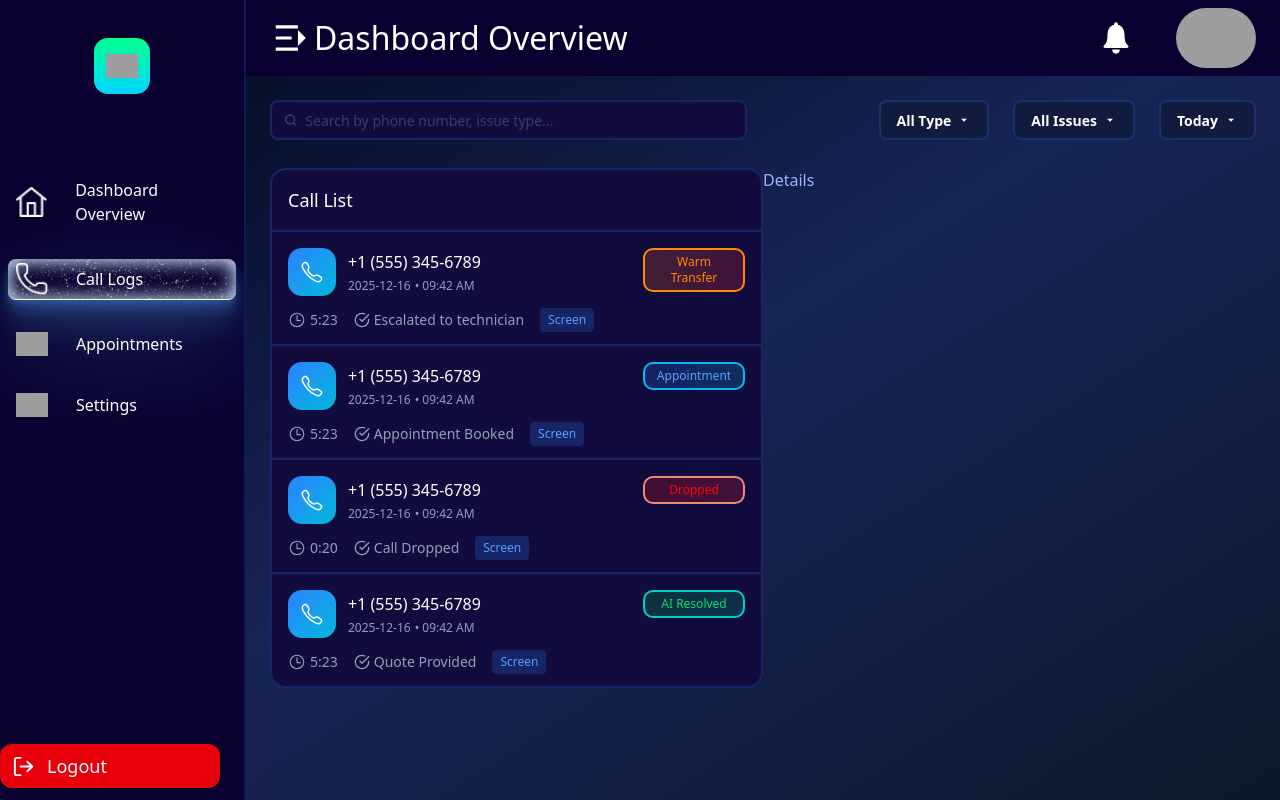
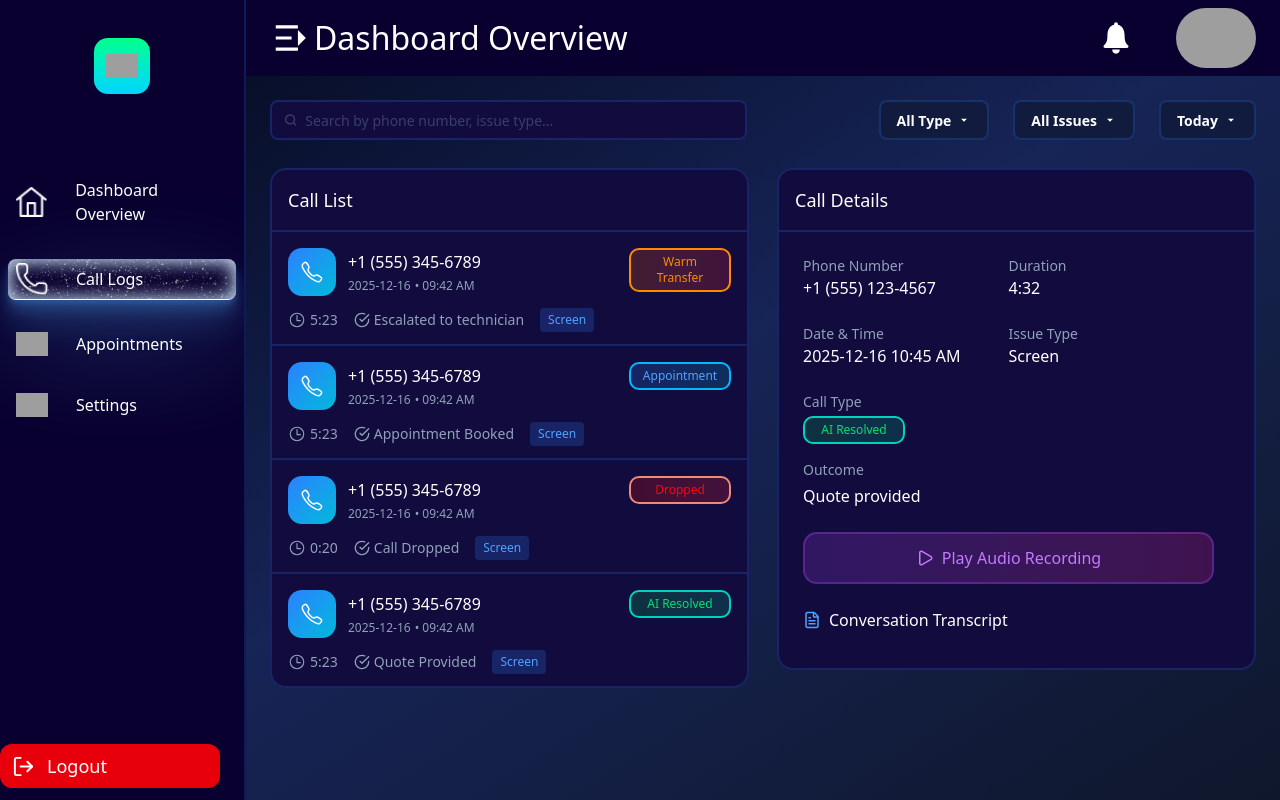
Before and after one commit to Sabbir-75/Dashboard, a React (Vite) app: page /phone in a window 1280 px wide. Built offline with nearby package versions, Linux system fonts and the light colour scheme; grey boxes are pictures that could not be loaded.

Commit message:
Call details page implemt complete and user interface polishing complete 90%

```diff
--- a/src/Pages/Call/Call.jsx
+++ b/src/Pages/Call/Call.jsx
@@ -1,6 +1,6 @@
 import React from 'react';
 import Filter from '../../Components/Filter/Filter';
-import { Outlet } from 'react-router';
+import { Outlet, useNavigate } from 'react-router';
 import CallContainer from '../../Components/Container/CallContainer/CallContainer';
 import { IoCallOutline } from "react-icons/io5";
 import { FiCheckCircle } from "react-icons/fi";
@@ -59,6 +59,7 @@ export const callListData = [
 
 
 const Call = () => {
+    const navigate = useNavigate()
 
     const colorset = (item) => {
         if (item == "success") {
@@ -77,13 +78,13 @@ const Call = () => {
     return (
         <div className='space-y-3 md:space-y-5 lg:space-y-7'>
             <Filter></Filter>
-            <div className='grid grid-cols-12'>
+            <div className='grid grid-cols-12 gap-4 md:gap-5 lg:gap-7'>
                 <div className='col-span-12 md:col-span-6'>
                     <CallContainer>
                         <h1 className='px-2 md:px-3 lg:px-4 text-lg font-normal text-white py-2 md:py-3 lg:py-4'>Call List</h1>
                         {
                             callListData.map(item => (
-                                <div key={item.id} className='px-2 md:px-3 lg:px-4 border-t-[2px] border-[#2b80ff35] pt-2 md:pt-3 lg:pt-4 pb-1 md:pb-2 lg:pb-3'>
+                                <div onClick={() => navigate(`/phone/${item.id}`)} key={item.id}  className='cursor-pointer px-2 md:px-3 lg:px-4 border-t-[2px] border-[#2b80ff35] pt-2 md:pt-3 lg:pt-4 pb-1 md:pb-2 lg:pb-3'>
                                     <div className='flex justify-between items-start'>
                                         <div className='flex items-center gap-2 md:gap-3'>
                                             <div className='w-[48px] h-[48px] rounded-[14px] p-2 md:p-3 flex justify-center items-center bg-gradient-to-br from-[#2B7FFF] to-[#00B8DB]'>
--- a/src/Pages/Details/Details.jsx
+++ b/src/Pages/Details/Details.jsx
@@ -1,10 +1,168 @@
 import React from 'react';
+import { Play, FileText } from 'lucide-react';
+import CallContainer from '../../Components/Container/CallContainer/CallContainer';
+
+
+export const callListData = [
+    {
+        id: 1,
+        phone: "+1 (555) 345-6789",
+        date: "2025-12-16",
+        time: "09:42 AM",
+        duration: "5:23",
+        statusText: "Escalated to technician",
+        tag: "Software",
+        tagType: "software",
+        result: "Warm Transfer",
+        resultType: "warning",
+        transcripts: [
+            { sender: "AI Assistant", message: "Welcome to UberFix. How may I assist you today?" },
+            { sender: "Customer", message: "My phone keeps freezing and restarting randomly." },
+            { sender: "AI Assistant", message: "I understand. This seems like a software-related issue." },
+            { sender: "Customer", message: "Can this be fixed remotely?" },
+            { sender: "AI Assistant", message: "This issue requires deeper inspection by a technician." },
+            { sender: "AI Assistant", message: "I am transferring your call to a technician now." }
+        ]
+    },
+
+    {
+        id: 2,
+        phone: "+1 (555) 345-6789",
+        date: "2025-12-16",
+        time: "09:42 AM",
+        duration: "5:23",
+        statusText: "Appointment Booked",
+        tag: "Battery",
+        tagType: "battery",
+        result: "Appointment",
+        resultType: "info",
+        transcripts: [
+            { sender: "AI Assistant", message: "Welcome to UberFix. What issue are you facing today?" },
+            { sender: "Customer", message: "My phone battery drains very fast." },
+            { sender: "AI Assistant", message: "That sounds like a battery health issue." },
+            { sender: "Customer", message: "Do I need to replace the battery?" },
+            { sender: "AI Assistant", message: "Yes, a battery replacement is recommended." },
+            { sender: "AI Assistant", message: "Your appointment has been successfully booked." }
+        ]
+    },
+
+    {
+        id: 3,
+        phone: "+1 (555) 345-6789",
+        date: "2025-12-16",
+        time: "09:42 AM",
+        duration: "0:20",
+        statusText: "Call Dropped",
+        tag: "Unknown",
+        tagType: "unknown",
+        result: "Dropped",
+        resultType: "danger",
+        transcripts: [
+            { sender: "AI Assistant", message: "Hello! Welcome to UberFix support." },
+            { sender: "Customer", message: "Hi, I am facing an issue with my phone." },
+            { sender: "AI Assistant", message: "Sure, could you please describe the issue?" },
+            { sender: "Customer", message: "Actually, my phone suddenly..." },
+            { sender: "AI Assistant", message: "Hello? Are you still there?" },
+            { sender: "AI Assistant", message: "It seems the call was disconnected." }
+        ]
+    },
+
+    {
+        id: 4,
+        phone: "+1 (555) 345-6789",
+        date: "2025-12-16",
+        time: "09:42 AM",
+        duration: "5:23",
+        statusText: "Quote Provided",
+        tag: "Screen",
+        tagType: "screen",
+        result: "AI Resolved",
+        resultType: "success",
+        transcripts: [
+            { sender: "AI Assistant", message: "Welcome to UberFix. What issue are you facing today?" },
+            { sender: "Customer", message: "My phone battery drains very fast." },
+            { sender: "AI Assistant", message: "That sounds like a battery issue. A replacement is recommended." },
+            { sender: "Customer", message: "Okay, can I book an appointment?" },
+            { sender: "AI Assistant", message: "Your appointment has been booked for tomorrow at 11:30 AM." },
+            { sender: "Customer", message: "Okay, I am waiting." }
+        ]
+    }
+];
+
+
 
 const Details = () => {
+
     return (
-        <div>
-            Details
-        </div>
+        <CallContainer>
+            <h1 className='px-2 md:px-3 lg:px-4 text-lg font-normal text-white py-2 md:py-3 lg:py-4'>Call Details</h1>
+
+            {/* Metadata Grid */}
+            <div className='border-t-[2px] border-[#2b80ff35] pl-4 pr-8 pt-4 pb-3 md:pl-6 md:pr-10 md:pt-6 md:pb-5'>
+
+
+                <div className="grid grid-cols-2 gap-y-6 mb-6">
+                    <div>
+                        <p className="text-sm text-[#90A1B9] font-normal">Phone Number</p>
+                        <p className="text-base font-normal text-white">+1 (555) 123-4567</p>
+                    </div>
+                    <div>
+                        <p className="text-sm text-[#90A1B9] font-normal">Duration</p>
+                        <p className="text-base font-normal text-white">4:32</p>
+                    </div>
+                    <div>
+                        <p className="text-sm text-[#90A1B9] font-normal">Date & Time</p>
+                        <p className="text-base font-normal text-white">2025-12-16 10:45 AM</p>
+                    </div>
+                    <div>
+                        <p className="text-sm text-[#90A1B9] font-normal">Issue Type</p>
+                        <p className="text-base font-normal text-white">Screen</p>
+                    </div>
+                </div>
+
+                {/* Status Badges */}
+                <div className="mb-6 space-y-4">
+                    <div>
+                        <p className="text-sm text-[#90A1B9] font-normal mb-1">Call Type</p>
+                        <div className={`w-[102px] text-center px-3 py-1 border-[2px]
+                        text-[#05DF72] bg-gradient-to-r from-[#00c95034] to-[#00bc7d34] border-success
+
+                                         text-xs font-normal rounded-[10px]`}>AI Resolved</div>
+                    </div>
+                    <div>
+                        <p className="text-sm text-[#90A1B9] font-normal mb-1">Outcome</p>
+                        <p className="text-base text-white font-normal">Quote provided</p>
+                    </div>
+                </div>
+
+                {/* Audio Button */}
+                <button className="w-full bg-gradient-to-r from-[#ac46ff33] to-[#f6339b33] hover:bg-[rgba(172,70,255,0.1)] cursor-pointer duration-200 py-3 rounded-[14px] flex items-center justify-center gap-2 mb-6 border-[2px] border-[#ac46ff4d]">
+                    <Play size={18} className='text-[#C27AFF]' />
+                    <span className="text-base font-normal text-[#C27AFF]">Play Audio Recording</span>
+                </button>
+
+                {/* Transcript Section */}
+                <div className="space-y-3">
+                    <div className="flex items-center gap-2 text-[#51A2FF] mb-4">
+                        <FileText size={18} />
+                        <h3 className="text-base font-normal text-white">Conversation Transcript</h3>
+                    </div>
+
+                    {/* <div className="bg-[#1d293d80] rounded-[14px] p-4 space-y-3">
+                        {transcript.map((line, index) => (
+                            <div key={index} className="space-y-1">
+                                <p className={`text-base font-normal ${line.role === 'AI Assistant' ? 'text-[#05DF72]' : 'text-[#51A2FF]'}`}>
+                                    {line.sender}:
+                                </p>
+                                <p className="text-sm font-medium leading-relaxed text-white">
+                                    {line.message}
+                                </p>
+                            </div>
+                        ))}
+                    </div> */}
+                </div>
+            </div>
+        </CallContainer>
     );
 };
 
--- a/src/index.css
+++ b/src/index.css
@@ -39,8 +39,8 @@
 }
 
 /* body{
-  color: #ff6a0033
+  color: #ac46ff33
 }
 body{
-  color: #fb2c3633
+  color: #f6339b33
 } */
```
